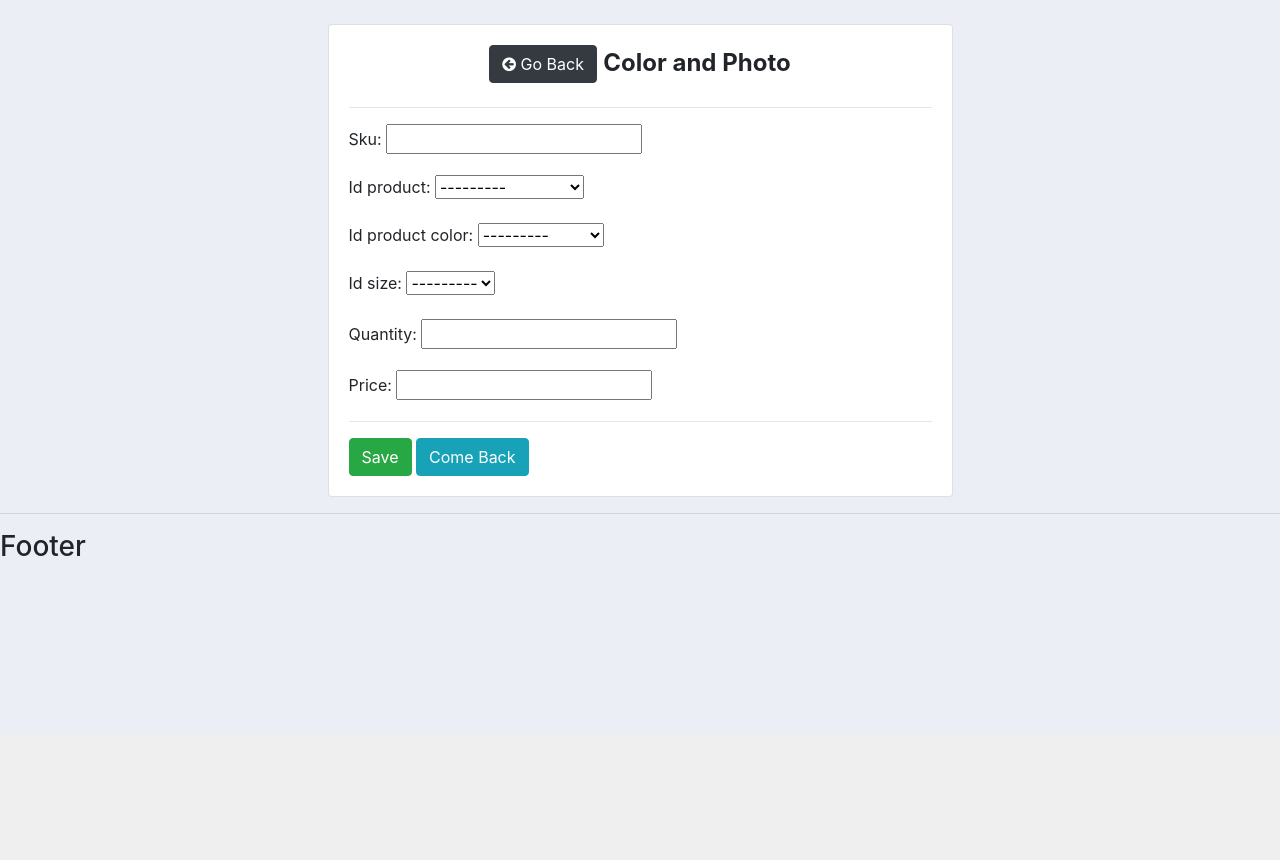
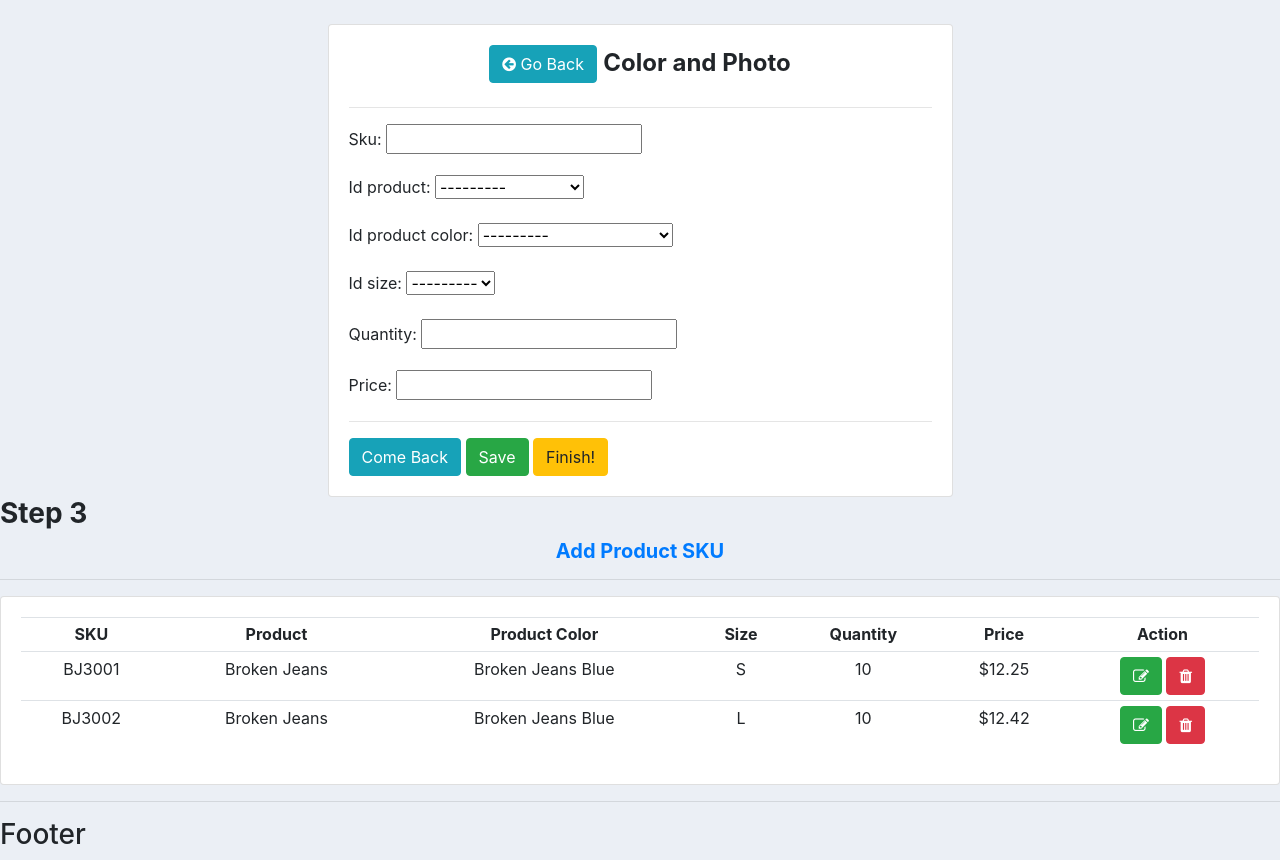
Before and after one commit to devcodece/better, a Django app: page /create-sku/1/1 in a window 1280 px wide. Shown: the part 66-926 px from the top of the page. Before the commit the page ends 622 px from the top, so only its background shows below. Run offline with Django 3.2, Linux system fonts and the light colour scheme; data comes from the database, SQL or seed files in the repository; both versions use the stored data as it was after the commit; some libraries are stand-ins or nearby versions.

Commit message:
Se agrego el create a Sku

```diff
--- a/app_form/models.py
+++ b/app_form/models.py
@@ -114,7 +114,7 @@ class CdtProductColor(models.Model):
         verbose_name_plural = 'Products Colors'
 
     def __str__(self):
-        return str(self.id_product)
+        return str(self.id_product) + ' ' + str(self.id_color)
 
 
 class CdtProductPhoto(models.Model):
--- a/app_form/views.py
+++ b/app_form/views.py
@@ -187,9 +187,10 @@ def deleteProduct(request, pk):
 
 
 def createProductSku(request, pk_one, pk_two):
+    sku = TdtSkuProduct.objects.all()
 
-    id_product = int(pk_one)
-    id_pc = int(pk_two)
+    id_pc = pk_one
+    id_product = pk_two
 
     #print(id_product + '***********')
     #print(pk_one + '===========')
@@ -217,6 +218,7 @@ def createProductSku(request, pk_one, pk_two):
 
     context = {
         'form':form,
+        'sku':sku,
     }
 
     return render(request, 'sku.html', context)
--- a/better/settings.py
+++ b/better/settings.py
@@ -11,6 +11,7 @@ https://docs.djangoproject.com/en/2.2/ref/settings/
 """
 
 import os
+from django.urls import reverse_lazy
 
 # Build paths inside the project like this: os.path.join(BASE_DIR, ...)
 BASE_DIR = os.path.dirname(os.path.dirname(os.path.abspath(__file__)))
@@ -115,6 +116,8 @@ USE_L10N = True
 
 USE_TZ = True
 
+LOGIN_REDIRECT_URL = reverse_lazy('home')
+
 
 # Static files (CSS, JavaScript, Images)
 # https://docs.djangoproject.com/en/2.2/howto/static-files/
--- a/better/urls.py
+++ b/better/urls.py
@@ -13,18 +13,29 @@ Including another URLconf
     1. Import the include() function: from django.urls import include, path
     2. Add a URL to urlpatterns:  path('blog/', include('blog.urls'))
 """
+
+#HIERARCHY JANGO
+#first python
+#second django
+#third own
+
 from django.contrib import admin
 from django.urls import path
+from django.conf.urls.static import static
+from django.conf import settings
+from django.contrib.auth import views as auth_views
+from django.contrib.auth.decorators import login_required
 from app_form.views import (home, product_info, product_detail,
 createProduct, updateProduct, deleteProduct, createColorPhoto,
 updateColorPhoto, deleteProductColor, createProductSku)
-from django.conf.urls.static import static
-from django.conf import settings
 #NewProduct, Success
+
+app_name = 'app_form'
 
 urlpatterns = [
     path('admin/', admin.site.urls),
-    path('', home, name='home'),
+    #Ruta protegida
+    path('home', login_required(home), name='home'),
     path('product-detail/<str:pk_test>/', product_detail, name='product-detail'),
     path('product-info', product_info, name='product-info'),
 
@@ -44,7 +55,10 @@ urlpatterns = [
     path('delete-pcolor/<str:pk>', deleteProductColor, name='delete-pcolor'),
 
     #Add SKU
-    path('create-sku/<int:pk_one>/<str:pk_two>', createProductSku, name='create-sku')
+    path('create-sku/<int:pk_one>/<int:pk_two>', createProductSku, name='create-sku'),
 
-    #path('success', Success.as_view(), name='success'),
+    #LOGIN
+    path('', auth_views.LoginView.as_view(template_name='login.html'), name='login'),
+    #path()
+
 ] + static(settings.MEDIA_URL, document_root=settings.MEDIA_ROOT)
--- a/templates/sku.html
+++ b/templates/sku.html
@@ -10,7 +10,7 @@
         <div class="card card-body">
 
             <h4 class="text-center">
-                <a href="{% url 'home' %}" class="btn btn-dark">
+                <a href="{% url 'home' %}" class="btn btn-info">
                     <i class="fa fa-arrow-circle-left"></i>
                     Go Back</a>
                 <strong>Color and Photo</strong>
@@ -24,12 +24,56 @@
                 <!-- {{ formset.as_p }}
 
                 {{ formset.management_form }} -->
+                <a class="btn btn-info" href="{% url 'home' %}">Come Back</a>
                 <input class="btn btn-success" type="submit" name="Submit" value="Save">
-                <a class="btn btn-info" href="{% url 'home' %}">Come Back</a>
+                <a href="{% url 'home' %}" class="btn btn-warning">Finish!<i class="fa fa-sign-out-alt"></i></a>
             </form>
         </div>
     </div>
     <div class="col-md-3"></div>
 </div>
+<div class="row">
+
+    <div class="col-md">
+        <h3><strong>Step 3</strong>
+            <h5 class="text-center text-primary"><strong>Add Product SKU</strong></h5>
+        </h3>
+        <hr>
+        <div class="card card-body">
+            <table class="table table-sm text-center">
+                <tr>
+                    <th>SKU</th>
+                    <th>Product</th>
+                    <th>Product Color</th>
+                    <th>Size</th>
+                    <th>Quantity</th>
+                    <th>Price</th>
+                    <th>Action</th>
+                </tr>
+                {% for s in sku %}
+                <tr>
+                    <td>{{ s.sku }}</td>
+                    <td>{{ s.id_product }}</td>
+                    <td>{{ s.id_product_color }}</td>
+                    <td>{{ s.id_size }}</td>
+                    <td>{{ s.quantity }}</td>
+                    <td>${{ s.price }}</td>
+                    <td>
+                        <a href="" class="btn btn-success">
+                            <i class="fa fa-edit"></i>
+                        </a>
+                        <a href="" class="btn btn-danger">
+                            <i class="fa fa-trash"></i>
+                        </a>
+                    </td>
+                </tr>
+                {% endfor %}
+            </table>
+        </div>
+    </div>
+</div>
+
+
+
 
 {% endblock content %}
```
Also changed, not shown: templates/dashboard.html (+3 -5 lines), templates/login.html (added, +40 -0 lines), db.sqlite3, static/images/log-login.png (added).
